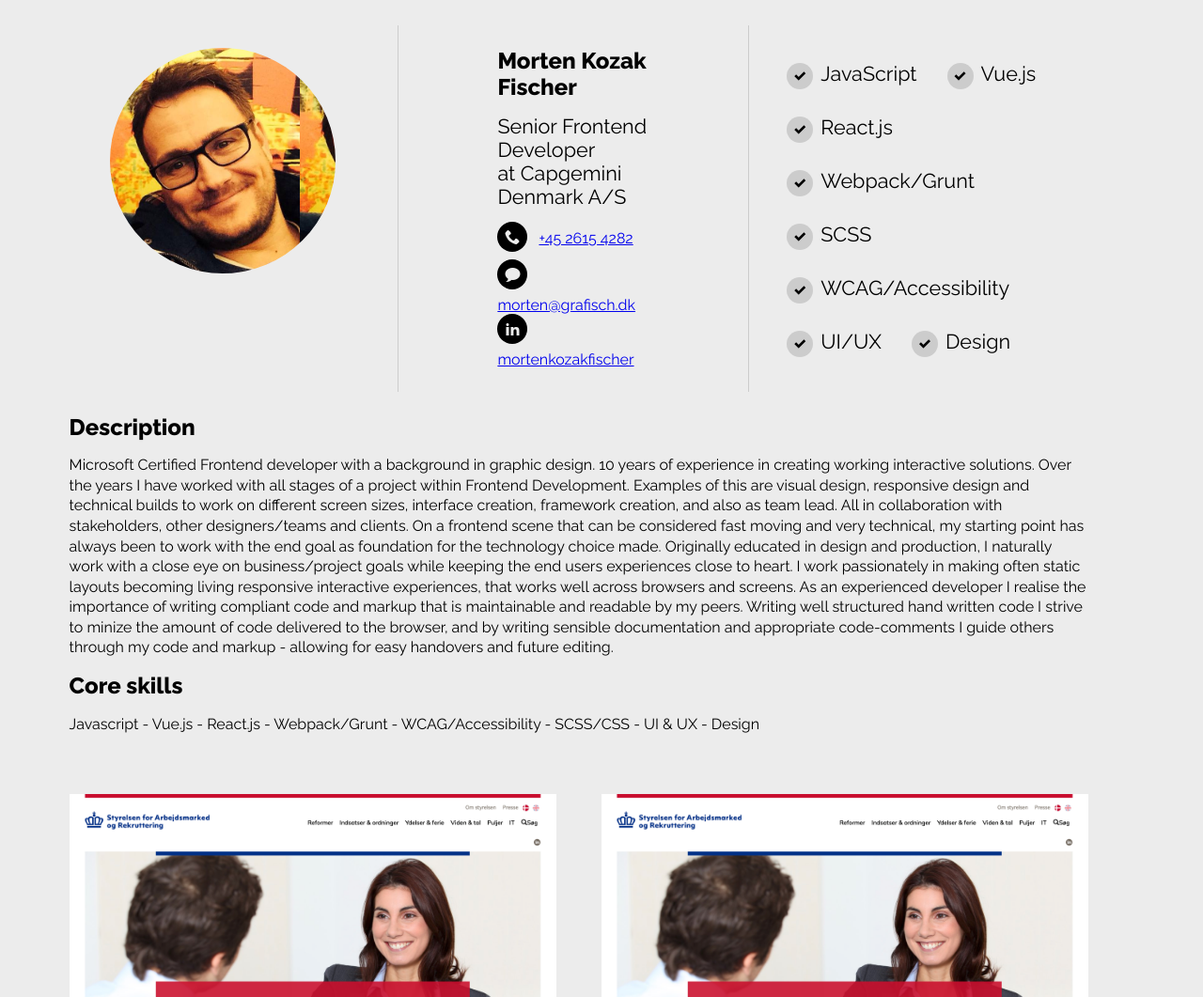
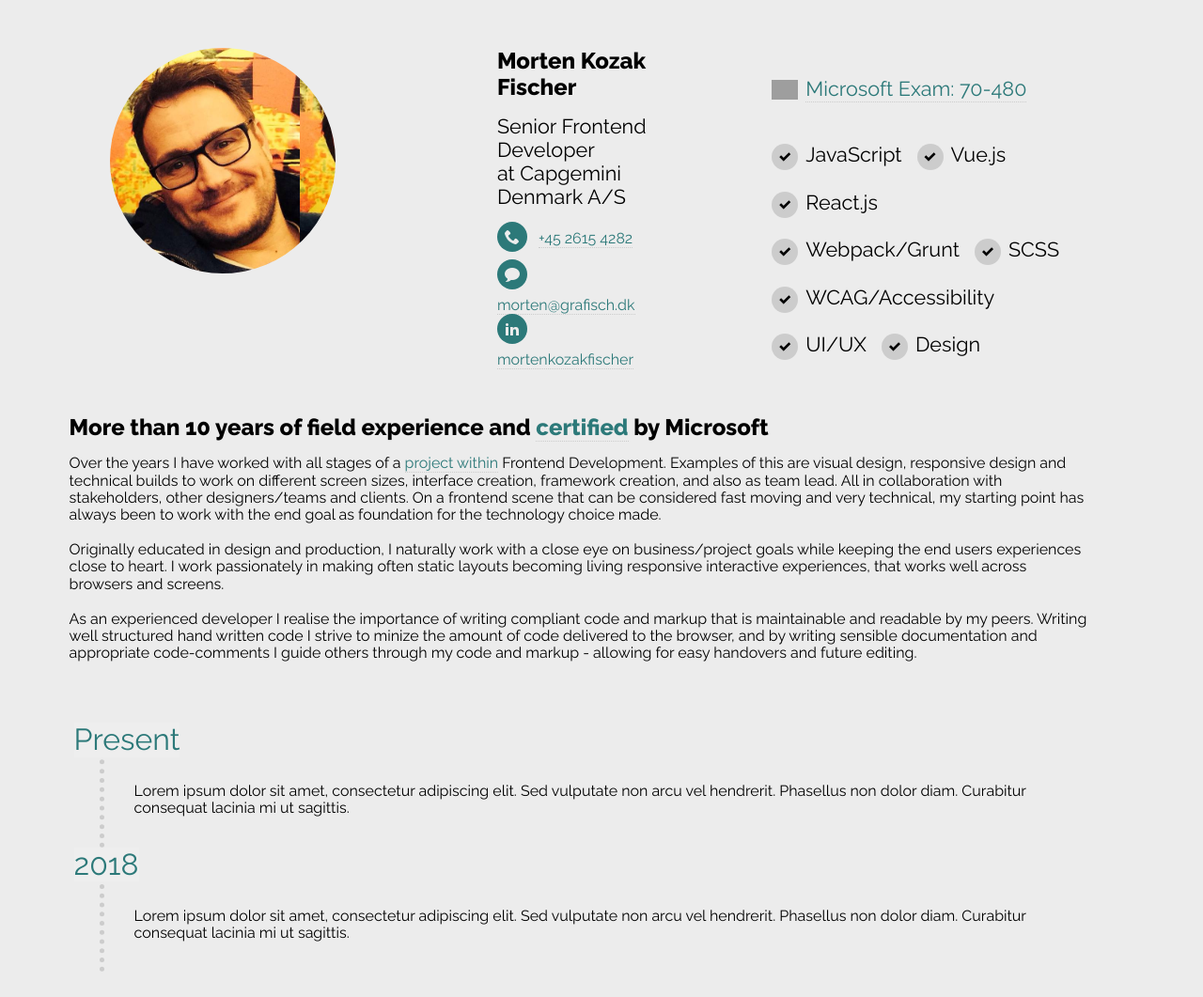
Before and after one commit to mortenfischer/portfolio, a website built with webpack: page build/index.html in a window 1280 px wide. Shown: the part 360-1421 px from the top of the page at 94% size. Built offline with nearby package versions, Linux system fonts and the light colour scheme; grey boxes are pictures that could not be loaded; files whose address does not match are found by name.

Commit message:
fixed layout and added experience muck

```diff
--- a/src/scss/modules/_variables.scss
+++ b/src/scss/modules/_variables.scss
@@ -1,7 +1,9 @@
 @import "./_fonts";
 $main_textcolor: #000;
 $main_backgroundcolor: #ececec;
+$main_altcolor: #2c7979;
 $main_gutter: 48px;
 
 $width_iphone4: 322px;
 $width_ipad: 770px;
+$personal_break: 950px;
--- a/src/scss/style.scss
+++ b/src/scss/style.scss
@@ -23,6 +23,22 @@ BODY{
     .bold{
         font-weight: bold;
     }
+    A{
+        color: $main_altcolor;
+        text-decoration: none;
+        border-bottom: 1px dotted #ccc;
+        transition: border-bottom-color 0.25s ease-out,border-bottom-style 0.25s ease-out;
+        &:hover,
+        &:focus{
+            border-bottom-color: $main_altcolor;
+            //border-bottom-width: 2px;
+            border-bottom-style: solid;
+        }
+    }
+    PRE{
+        white-space: pre-line;
+        font-family: inherit;
+    }
 }
 
 .component-row{
@@ -30,9 +46,29 @@ BODY{
     flex-direction: row;
     flex-wrap: wrap;
     width: 100%;
+    .component-col-forcewrap{
+        flex-wrap: wrap;
+    }
+    .component-col-smallborders{
+        border-top: 1px solid #ccc;
+        border-bottom: 1px solid #ccc;
+        @media screen and (min-width:$width_iphone4){
+            border: 1px solid #ccc;
+        }
+        @media screen and (min-width:$width_ipad){
+            border: none;
+        }
+    }
     @media screen and (min-width:$width_ipad){
         flex-wrap: nowrap;
 
+    }
+    &--late-nowrap{
+        flex-wrap: wrap;
+        @media screen and (min-width:$personal_break){
+            flex-wrap: nowrap;
+
+        }
     }
     .component-col-12{
         width: 100%;
@@ -93,9 +129,9 @@ BODY{
 
 .personal{
     &.borders{
-        @media screen and (min-width:$width_ipad){
-            border-left: 1px solid #ccc;
-            border-right: 1px solid #ccc;
+        @media screen and (min-width:$personal_break){
+            //border-left: 1px solid #ccc;
+            //border-right: 1px solid #ccc;
         }
     }
     &.ipad50{
@@ -103,21 +139,58 @@ BODY{
             width: 33%;
             flex-shrink: 0;
         }
-        @media screen and (min-width:550px) and (max-width:$width_ipad) {
+        @media screen and (min-width:550px) and (max-width:$personal_break) {
             width: 50%;
             flex-shrink: 0;
         }
     }
     &.ipad100{
-        @media screen and (max-width:$width_ipad) {
+        @media screen and (max-width:$personal_break) {
             width: 100%;
         }
     }
     display: flex;
     justify-content: center;
     flex-wrap: wrap;
-    @media screen and (min-width:$width_ipad) {
+    @media screen and (min-width:$personal_break) {
         flex-wrap: nowrap;
+    }
+    &__certification{
+        width: 100%;
+        list-style-type: none;
+        margin: 0;
+        padding: 0;
+        display: flex;
+        justify-content: center;
+        LI{
+            margin: 0.5rem 1rem 0.5rem 0rem;
+        }
+        LI{
+            display: flex;
+            align-items: center;
+            text-decoration: none;
+        }
+        IMG{
+            width: 1.75rem;
+            margin-right: 0.5rem;
+        }
+        SPAN{
+            font-size: 1.35rem;
+        }
+        @media screen and (min-width:$personal_break) {
+            justify-content: flex-start;
+        }
+        @media screen and (max-width:$width_ipad) {
+            LI{
+                display: flex;
+                justify-content: center;
+                flex-wrap: wrap;
+                SPAN{
+                    width: 100%;
+                    white-space: nowrap;
+                }
+            }
+        }
     }
     &__skills{
         margin: 0;
@@ -126,11 +199,11 @@ BODY{
         display: flex;
         flex-wrap: wrap;
         align-items: center;
-        @media screen and (max-width:$width_ipad) {
+        @media screen and (max-width:$personal_break) {
             justify-content: center;
         }
         LI{
-            margin: 0 1rem;
+            margin: 0.5rem 1rem 0.5rem 0rem;
             @media screen and (max-width:$width_ipad) {
                 margin: 0.5rem 1rem;
             }
@@ -172,13 +245,37 @@ BODY{
             font-weight: normal;
         }
         &__icon{
-            background-color: $main_textcolor;
+            background-color: $main_altcolor;
             color: $main_backgroundcolor;
             padding: 0.5rem;
             border-radius: 50%;
             margin: 0 0.5rem 0.5rem 0;
             display: inline-block;
         }
+    }
+}
+
+.experience{
+    list-style-type: none;
+    margin: 0;
+    margin-left: 2rem;
+    padding: 0;
+    &__desc{
+        border-left: 5px dotted #ccc;
+        padding: 2rem;
+        position: relative;
+    }
+    &__year{
+        font-size: 2rem;
+        color: $main_altcolor;
+        top: 0;
+        position: absolute;
+        left: -2rem;
+        background-color: #eee;
+    }
+    &__text{
+        margin-top: 2rem;
+        display: block;
     }
 }
 
```
Also changed, not shown: 38199615-modern-resume-cv-design-with-pastel-colors-and-photo.jpg (added), build/index.html.
